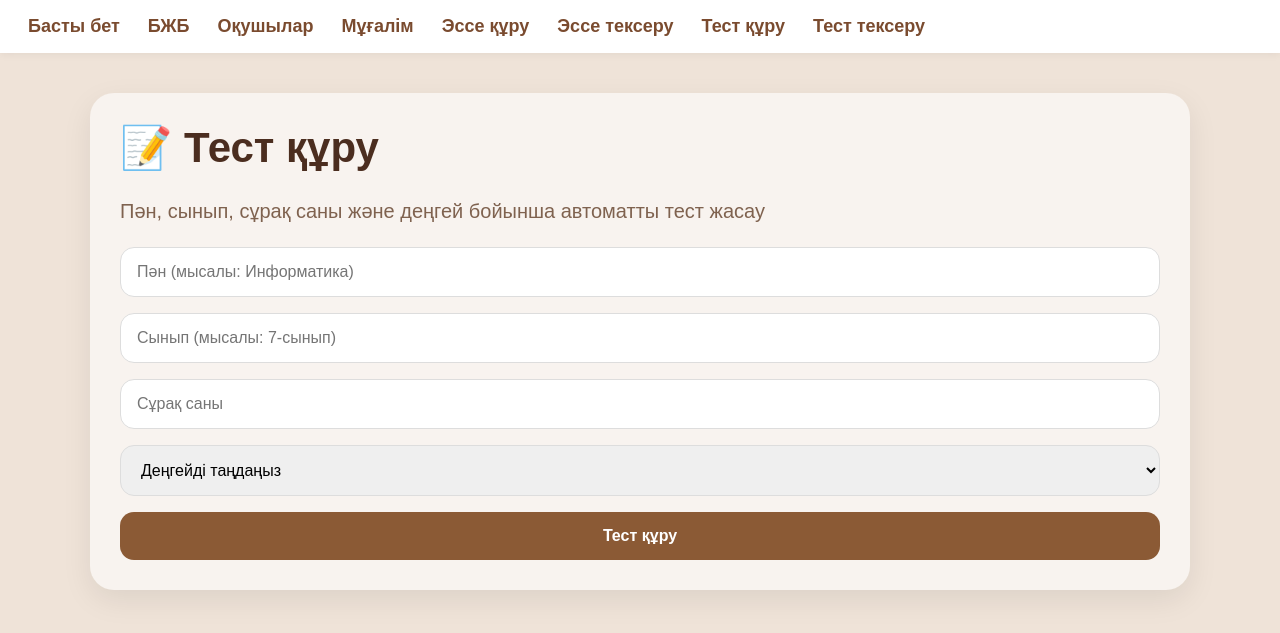
After one commit to bekishovafarida-eng/bjb_checker, a Flask app: page /test-create in a window 1280 px wide. The commit adds this page. Shown: the top 633 px of the page. Run offline with Flask 3, Linux system fonts and the light colour scheme; parts of the project's set-up code (start-up, migrations or seed data) failed here and were passed over.

Commit message:
add test create and test check pages

```diff
--- a/app.py
+++ b/app.py
@@ -164,6 +164,132 @@ OCR арқылы танылған эссе мәтіні төменде бері
     )
     return parse_json_response(response.text)
 
+# ===== ТЕСТ ҚҰРУ =====
+def generate_test(subject, grade_level, question_count, difficulty):
+    prompt = f"""
+Сен мұғалімге арналған тест құрастырушы көмекшісің.
+
+Мына параметрлер бойынша қазақ тілінде тест құрастыр:
+Пән: {subject}
+Сынып: {grade_level}
+Сұрақ саны: {question_count}
+Деңгейі: {difficulty}
+
+Талаптар:
+1. Әр сұраққа 4 нұсқа болсын: A, B, C, D
+2. Тест мектепке сай, түсінікті болсын
+3. Сұрақтар пәнге және сыныпқа сәйкес болсын
+4. Соңында дұрыс жауап кілті берілсін
+
+Жауапты тек JSON форматында қайтар:
+{{
+  "title": "Тест атауы",
+  "questions": [
+    {{
+      "number": 1,
+      "question": "Сұрақ мәтіні",
+      "options": {{
+        "A": "Нұсқа A",
+        "B": "Нұсқа B",
+        "C": "Нұсқа C",
+        "D": "Нұсқа D"
+      }},
+      "answer": "A"
+    }}
+  ],
+  "answer_key": {{
+    "1": "A",
+    "2": "B"
+  }}
+}}
+"""
+    response = gemini_client.models.generate_content(
+        model="gemini-2.5-flash",
+        contents=prompt
+    )
+    return parse_json_response(response.text)
+
+
+# ===== ТЕСТТЕН ЖАУАП КІЛТІН ШЫҒАРУ =====
+def extract_answer_key_from_test_text(test_text):
+    prompt = f"""
+Сен мұғалімнің көмекшісісің.
+
+Төменде тест мәтіні берілген.
+Осы тесттен дұрыс жауап кілтін шығарып бер.
+
+Егер тест мәтінінде жауаптар нақты көрінсе, соларды ал.
+Егер сұрақтардың дұрыс жауабын білімге сүйеніп анықтауға болса, анықта.
+Әр жауапты тек A/B/C/D форматында бер.
+
+ТЕСТ МӘТІНІ:
+{test_text}
+
+Жауапты тек JSON форматында қайтар:
+{{
+  "answer_key": {{
+    "1": "A",
+    "2": "B",
+    "3": "C"
+  }}
+}}
+"""
+    response = gemini_client.models.generate_content(
+        model="gemini-2.5-flash",
+        contents=prompt
+    )
+    return parse_json_response(response.text)
+
+
+# ===== ОҚУШЫ ЖАУАПТАРЫН PARSE ЖАСАУ =====
+def parse_student_answers(answer_text):
+    """
+    Кіріс мысалы:
+    1A 2B 3C
+    1-а, 2-б, 3-с
+    1)A 2)B 3)C
+    """
+    normalized = answer_text.upper()
+    normalized = normalized.replace("Ә", "A").replace("Б", "B").replace("С", "C").replace("Д", "D")
+    normalized = normalized.replace("А", "A").replace("В", "B").replace("С", "C").replace("Д", "D")
+
+    pairs = re.findall(r"(\d+)\s*[\)\.\-:]*\s*([ABCD])", normalized)
+    result = {}
+    for num, ans in pairs:
+        result[num] = ans
+    return result
+
+
+# ===== ТЕСТ ТЕКСЕРУ =====
+def check_test_answers(answer_key, student_answers):
+    total = len(answer_key)
+    correct = 0
+    details = []
+
+    for q_num, correct_answer in answer_key.items():
+        student_answer = student_answers.get(str(q_num), "-")
+        is_correct = student_answer == correct_answer
+        if is_correct:
+            correct += 1
+
+        details.append({
+            "number": q_num,
+            "correct_answer": correct_answer,
+            "student_answer": student_answer,
+            "is_correct": is_correct
+        })
+
+    wrong = total - correct
+    percent = round((correct / total) * 100, 1) if total > 0 else 0
+
+    return {
+        "total": total,
+        "correct": correct,
+        "wrong": wrong,
+        "percent": percent,
+        "details": details
+    }
+
 # ===== WORD =====
 def save_to_word(student_text, result, max_score):
     doc = Document()
@@ -323,6 +449,64 @@ def essay_check():
 
     return render_template("essay_check.html", essay_check_result=essay_check_result, error=error)
 
+# ===== ТЕСТ ҚҰРУ БЕТІ =====
+@app.route("/test-create", methods=["GET", "POST"])
+def test_create():
+    test_result = None
+    error = ""
+
+    if request.method == "POST":
+        try:
+            subject = request.form["subject"]
+            grade_level = request.form["grade_level"]
+            question_count = request.form["question_count"]
+            difficulty = request.form["difficulty"]
+
+            test_result = generate_test(subject, grade_level, question_count, difficulty)
+
+        except Exception as e:
+            error = str(e)
+
+    return render_template("test_create.html", test_result=test_result, error=error)
+
+
+# ===== ТЕСТ ТЕКСЕРУ БЕТІ =====
+@app.route("/test-check", methods=["GET", "POST"])
+def test_check():
+    result = None
+    extracted_test_text = ""
+    extracted_key = None
+    error = ""
+
+    if request.method == "POST":
+        try:
+            test_text = request.form.get("test_text", "").strip()
+            student_answers_raw = request.form["student_answers"]
+
+            test_image = request.files.get("test_image")
+
+            if test_image and test_image.filename:
+                extracted_test_text = extract_text_from_image(test_image)
+            else:
+                extracted_test_text = test_text
+
+            key_data = extract_answer_key_from_test_text(extracted_test_text)
+            extracted_key = key_data["answer_key"]
+
+            student_answers = parse_student_answers(student_answers_raw)
+            result = check_test_answers(extracted_key, student_answers)
+
+        except Exception as e:
+            error = str(e)
+
+    return render_template(
+        "test_check.html",
+        result=result,
+        extracted_test_text=extracted_test_text,
+        extracted_key=extracted_key,
+        error=error
+    )
+
 # ===== RUN =====
 if __name__ == "__main__":
     app.run(host="0.0.0.0", port=int(os.environ.get("PORT", 5000)))
--- /dev/null
+++ b/static/test.css
@@ -0,0 +1,174 @@
+body {
+    margin: 0;
+    font-family: Arial, sans-serif;
+    background: #efe3d8;
+    color: #3b2417;
+}
+
+nav {
+    background: #ffffff;
+    padding: 16px 28px;
+    display: flex;
+    gap: 28px;
+    box-shadow: 0 2px 8px rgba(0,0,0,0.05);
+}
+
+nav a {
+    text-decoration: none;
+    color: #7a4b2f;
+    font-weight: 700;
+    font-size: 18px;
+}
+
+nav a:hover {
+    color: #5c3722;
+}
+
+.test-page {
+    max-width: 1100px;
+    margin: 40px auto;
+    padding: 0 20px 40px;
+}
+
+.test-card {
+    background: #f8f3ef;
+    border-radius: 24px;
+    padding: 30px;
+    box-shadow: 0 10px 30px rgba(0,0,0,0.08);
+}
+
+.test-card h1 {
+    margin-top: 0;
+    color: #4b2d1f;
+    font-size: 42px;
+}
+
+.subtitle {
+    font-size: 20px;
+    color: #7f624f;
+    margin-bottom: 24px;
+}
+
+form {
+    display: flex;
+    flex-direction: column;
+    gap: 16px;
+}
+
+form input,
+form textarea,
+form select,
+form button {
+    padding: 15px 16px;
+    border-radius: 14px;
+    border: 1px solid #ddd;
+    font-size: 16px;
+    box-sizing: border-box;
+}
+
+form textarea {
+    min-height: 130px;
+    resize: vertical;
+}
+
+form button {
+    background: #8b5a35;
+    color: white;
+    border: none;
+    font-weight: bold;
+    cursor: pointer;
+}
+
+form button:hover {
+    background: #6f4528;
+}
+
+.result-box,
+.error-box {
+    margin-top: 28px;
+    background: #f4efea;
+    border-left: 5px solid #8b5a35;
+    padding: 20px;
+    border-radius: 14px;
+}
+
+.question-block {
+    margin-top: 18px;
+    background: white;
+    border-radius: 14px;
+    padding: 18px;
+}
+
+.answer-box {
+    margin-top: 20px;
+    background: white;
+    border-radius: 14px;
+    padding: 18px;
+}
+
+.answer-key {
+    display: flex;
+    flex-wrap: wrap;
+    gap: 12px;
+    margin-top: 10px;
+}
+
+.answer-key span {
+    background: #ead8c8;
+    color: #5c3722;
+    padding: 8px 12px;
+    border-radius: 10px;
+    font-weight: 700;
+}
+
+.or-box {
+    text-align: center;
+    color: #8b6f5c;
+    font-weight: bold;
+}
+
+.detail-row {
+    padding: 10px 12px;
+    border-radius: 10px;
+    margin-top: 10px;
+}
+
+.detail-row.ok {
+    background: #dff3e3;
+}
+
+.detail-row.bad {
+    background: #f8dddd;
+}
+
+pre {
+    white-space: pre-wrap;
+    word-wrap: break-word;
+    font-family: Arial, sans-serif;
+    line-height: 1.6;
+    font-size: 15px;
+}
+
+@media (max-width: 768px) {
+    nav {
+        flex-wrap: wrap;
+        gap: 14px;
+        padding: 14px 16px;
+    }
+
+    nav a {
+        font-size: 16px;
+    }
+
+    .test-card {
+        padding: 20px;
+    }
+
+    .test-card h1 {
+        font-size: 32px;
+    }
+
+    .subtitle {
+        font-size: 17px;
+    }
+}
--- a/templates/bjb.html
+++ b/templates/bjb.html
@@ -20,6 +20,8 @@
     <a href="{{ url_for('teacher') }}">Мұғалім</a>
     <a href="{{ url_for('essay_create') }}">Эссе құру</a>
     <a href="{{ url_for('essay_check') }}">Эссе тексеру</a>
+    <a href="{{ url_for('test_create') }}">Тест құру</a>
+    <a href="{{ url_for('test_check') }}">Тест тексеру</a>
   </nav>
 
   <div class="container">
--- a/templates/index.html
+++ b/templates/index.html
@@ -24,6 +24,8 @@
     <a href="{{ url_for('teacher') }}">Мұғалім</a>
     <a href="{{ url_for('essay_create') }}">Эссе құру</a>
     <a href="{{ url_for('essay_check') }}">Эссе тексеру</a>
+    <a href="{{ url_for('test_create') }}">Тест құру</a>
+    <a href="{{ url_for('test_check') }}">Тест тексеру</a>
 </nav>
   <div class="bg-orb orb-1"></div>
   <div class="bg-orb orb-2"></div>
--- a/templates/students.html
+++ b/templates/students.html
@@ -18,12 +18,15 @@
 </head>
 <body>
     <nav>
-    <a href="{{ url_for('home') }}">Басты бет</a>
+   <a href="{{ url_for('home') }}">Басты бет</a>
     <a href="{{ url_for('bjb') }}">БЖБ</a>
     <a href="{{ url_for('students') }}">Оқушылар</a>
     <a href="{{ url_for('teacher') }}">Мұғалім</a>
     <a href="{{ url_for('essay_create') }}">Эссе құру</a>
     <a href="{{ url_for('essay_check') }}">Эссе тексеру</a>
+    <a href="{{ url_for('test_create') }}">Тест құру</a>
+    <a href="{{ url_for('test_check') }}">Тест тексеру</a>
+
 </nav>
     <div class="bg-orb orb-1"></div>
     <div class="bg-orb orb-2"></div>
--- /dev/null
+++ b/templates/test_create.html
@@ -0,0 +1,81 @@
+<!DOCTYPE html>
+<html lang="kk">
+<head>
+    <meta charset="UTF-8">
+    <title>Тест құру</title>
+    <link rel="stylesheet" href="{{ url_for('static', filename='test.css') }}">
+    <link rel="manifest" href="/static/manifest.json">
+<meta name="theme-color" content="#c8a27c">
+
+<link rel="apple-touch-icon" href="/static/apple-touch-icon.png">
+<meta name="apple-mobile-web-app-capable" content="yes">
+<meta name="apple-mobile-web-app-status-bar-style" content="default">
+<meta name="apple-mobile-web-app-title" content="Bilim Space">
+</head>
+<body>
+    <nav>
+       <a href="{{ url_for('home') }}">Басты бет</a>
+    <a href="{{ url_for('bjb') }}">БЖБ</a>
+    <a href="{{ url_for('students') }}">Оқушылар</a>
+    <a href="{{ url_for('teacher') }}">Мұғалім</a>
+    <a href="{{ url_for('essay_create') }}">Эссе құру</a>
+    <a href="{{ url_for('essay_check') }}">Эссе тексеру</a>
+    <a href="{{ url_for('test_create') }}">Тест құру</a>
+    <a href="{{ url_for('test_check') }}">Тест тексеру</a>
+    </nav>
+
+    <div class="test-page">
+        <div class="test-card">
+            <h1>📝 Тест құру</h1>
+            <p class="subtitle">Пән, сынып, сұрақ саны және деңгей бойынша автоматты тест жасау</p>
+
+            <form method="POST">
+                <input type="text" name="subject" placeholder="Пән (мысалы: Информатика)" required>
+                <input type="text" name="grade_level" placeholder="Сынып (мысалы: 7-сынып)" required>
+                <input type="number" name="question_count" placeholder="Сұрақ саны" required>
+
+                <select name="difficulty" required>
+                    <option value="">Деңгейді таңдаңыз</option>
+                    <option value="Жеңіл">Жеңіл</option>
+                    <option value="Орташа">Орташа</option>
+                    <option value="Қиын">Қиын</option>
+                </select>
+
+                <button type="submit">Тест құру</button>
+            </form>
+
+            {% if test_result %}
+            <div class="result-box">
+                <h2>{{ test_result.title }}</h2>
+
+                {% for q in test_result.questions %}
+                <div class="question-block">
+                    <p><strong>{{ q.number }}. {{ q.question }}</strong></p>
+                    <p>A) {{ q.options.A }}</p>
+                    <p>B) {{ q.options.B }}</p>
+                    <p>C) {{ q.options.C }}</p>
+                    <p>D) {{ q.options.D }}</p>
+                </div>
+                {% endfor %}
+
+                <div class="answer-box">
+                    <h3>Дұрыс жауап кілті</h3>
+                    <div class="answer-key">
+                        {% for key, value in test_result.answer_key.items() %}
+                        <span>{{ key }} - {{ value }}</span>
+                        {% endfor %}
+                    </div>
+                </div>
+            </div>
+            {% endif %}
+
+            {% if error %}
+            <div class="error-box">
+                <h2>Қате</h2>
+                <p>{{ error }}</p>
+            </div>
+            {% endif %}
+        </div>
+    </div>
+</body>
+</html>
```
Also changed, not shown: templates/essay_check.html (+7 -3 lines), templates/essay_create.html (+7 -3 lines), templates/test_check.html (added, +92 -0 lines).
